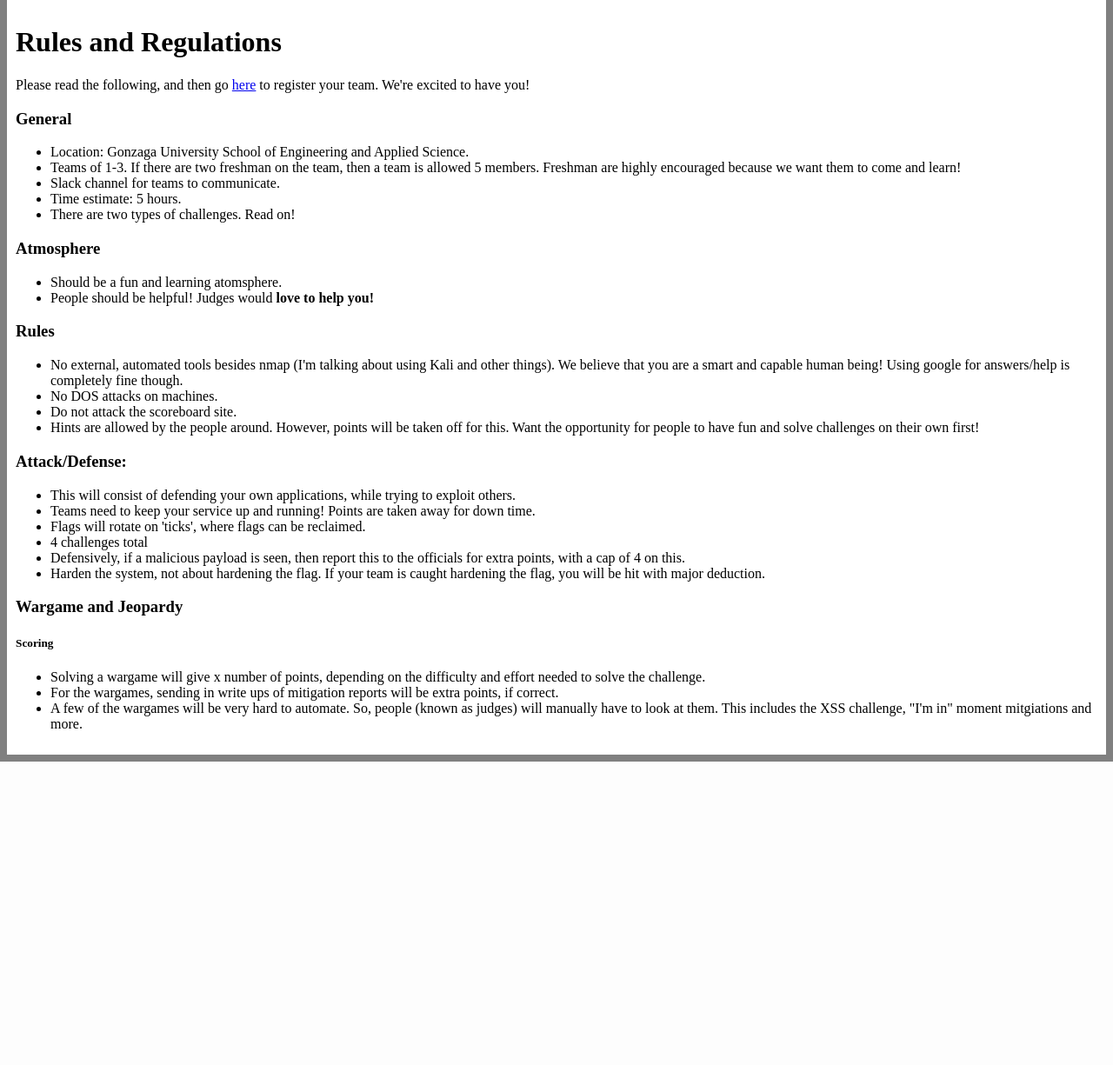
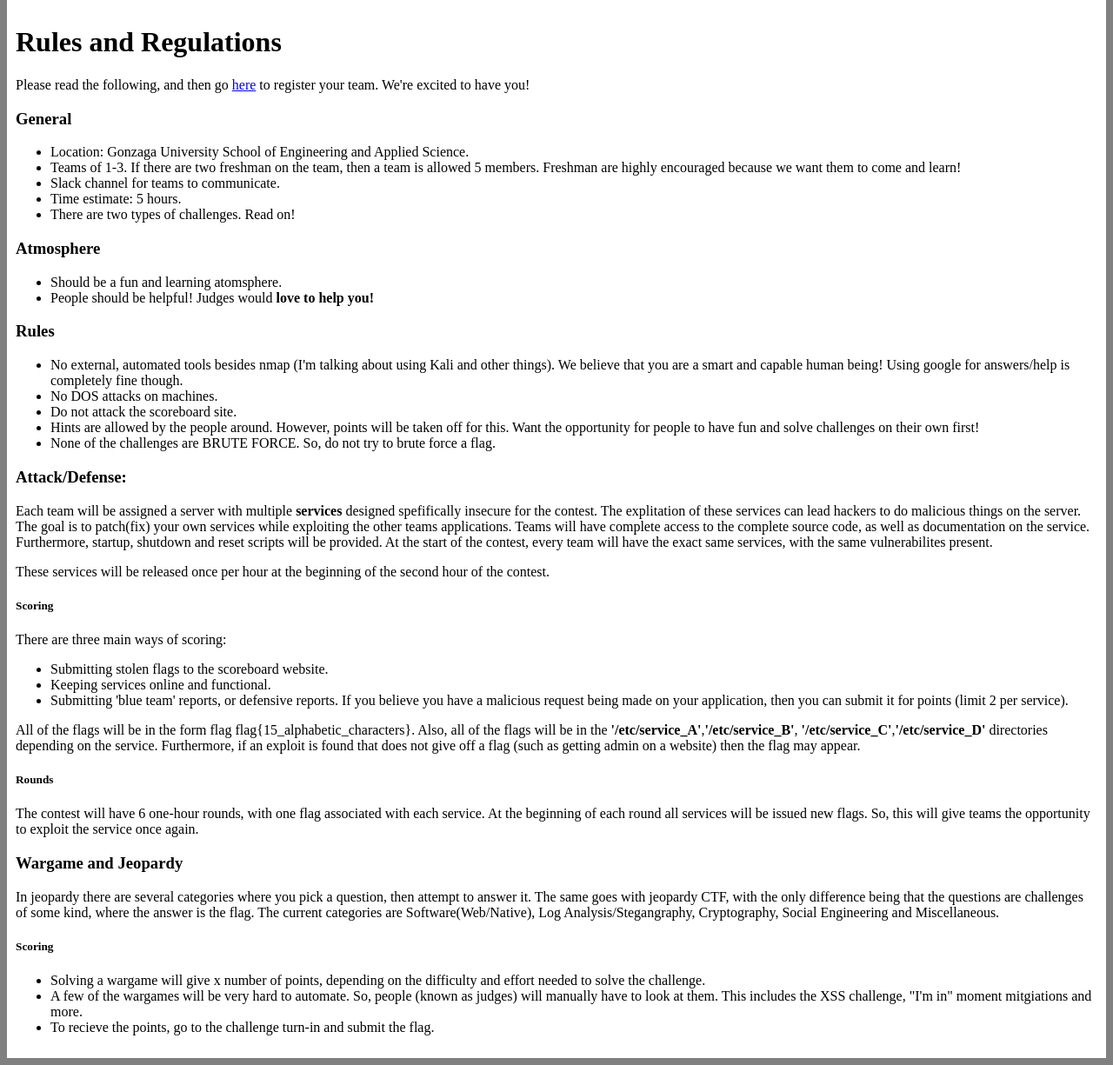
Before and after one commit to tmgreenside/GUMAD_CTF, a Django app: page /Registration in a window 1280 px wide. Shown: the part 109-1334 px from the top of the page at 87% size. Before the commit the page ends 985 px from the top, so only its background shows below. Run offline with Django 3.2, Linux system fonts and the light colour scheme.

Commit message:
Edited content of pages

```diff
--- a/GUMAD_CTF/CTF/templates/Registration/index.html
+++ b/GUMAD_CTF/CTF/templates/Registration/index.html
@@ -31,25 +31,55 @@
         <li>No DOS attacks on machines.</li>
         <li>Do not attack the scoreboard site.</li>
         <li>Hints are allowed by the people around. However, points will be taken off for this. Want the opportunity for people to have fun and solve challenges on their own first!</li>
-</ul>
-<h3>Attack/Defense:</h3>
-<ul>
-    <li>This will consist of defending your own applications, while trying to exploit others.</li>
-    <li>Teams need to keep your service up and running! Points are taken away for down time.</li>
-    <li>Flags will rotate on 'ticks', where flags can be reclaimed.</li>
-    <li>4 challenges total</li>
-    <li>Defensively, if a malicious payload is seen, then report this to the officials for extra points, with a cap of 4 on this.</li>
-    <li>Harden the system, not about hardening the flag. If your team is caught hardening the flag, you will be hit with major deduction.</li>
-
+        <li>None of the challenges are BRUTE FORCE. So, do not try to brute force a flag.</li>
 </ul>
 
+<h3>Attack/Defense:</h3>
+<p>Each team will be assigned a server with multiple <b>services</b> designed spefifically insecure for the contest. The explitation of these services can lead hackers to do malicious things on the server. The goal is to patch(fix) your own services while exploiting the other teams applications. Teams will have complete access to the complete source code, as well as documentation on the service. Furthermore, startup, shutdown and reset scripts will be provided. At the start of the contest, every team will have the exact same services, with the same vulnerabilites present. </p>
+
+<p>
+    These services will be released once per hour at the beginning of the second hour of the contest.
+</p>
+
+<h5>Scoring</h5>
+There are three main ways of scoring:
+<ul>
+    <li>
+        Submitting stolen flags to the scoreboard website.
+    </li>
+    <li>
+        Keeping services online and functional.
+    </li>
+    <li>
+        Submitting 'blue team' reports, or defensive reports. If you believe you have a malicious request being made on your application, then you can submit it for points (limit 2 per service).
+    </li>
+</ul>
+
+<p>
+    All of the flags will be in the form flag flag{15_alphabetic_characters}. Also, all of the flags will be in the <b>'/etc/service_A'</b>,<b>'/etc/service_B'</b>, <b>'/etc/service_C'</b>,<b>'/etc/service_D'</b> directories depending on the service. Furthermore, if an exploit is found that does not give off a flag (such as getting admin on a website) then the flag may appear.
+</p>
+
+<h5>Rounds</h5>
+<p>
+    The contest will have 6 one-hour rounds, with one flag associated with each service. At the beginning of each round all services will be issued new flags. So, this will give teams the opportunity to exploit the service once again.
+</p>
+
+
 <h3>Wargame and Jeopardy</h3>
+<p>
+    In jeopardy there are several categories where you pick a question, then attempt to answer it. The same goes with jeopardy CTF, with the only difference being that the questions are  challenges of some kind, where the answer is the flag. The current categories are Software(Web/Native),  Log Analysis/Stegangraphy, Cryptography, Social Engineering and Miscellaneous.
+</p>
+
 <h5>Scoring</h5>
 <ul>
     <li>Solving a wargame will give x number of points, depending on the difficulty and effort needed
         to solve the challenge.</li>
-    <li>For the wargames, sending in write ups of mitigation reports will be extra points, if correct.</li>
-    <li>A few of the wargames will be very hard to automate. So, people (known as judges) will manually have to look at them. This includes the XSS challenge, "I'm in" moment mitgiations and more.</li>
+    <li>
+        A few of the wargames will be very hard to automate. So, people (known as judges) will manually have to look at them. This includes the XSS challenge, "I'm in" moment mitgiations and more.
+    </li>
+    <li>
+        To recieve the points, go to the challenge turn-in and submit the flag.
+    </li>
 
 </ul>
 
```
